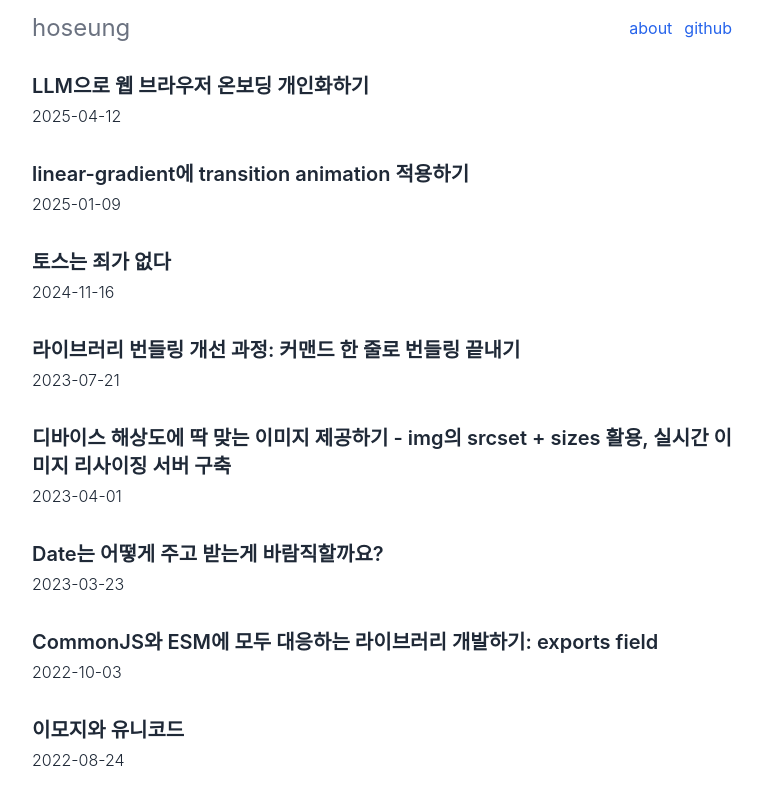
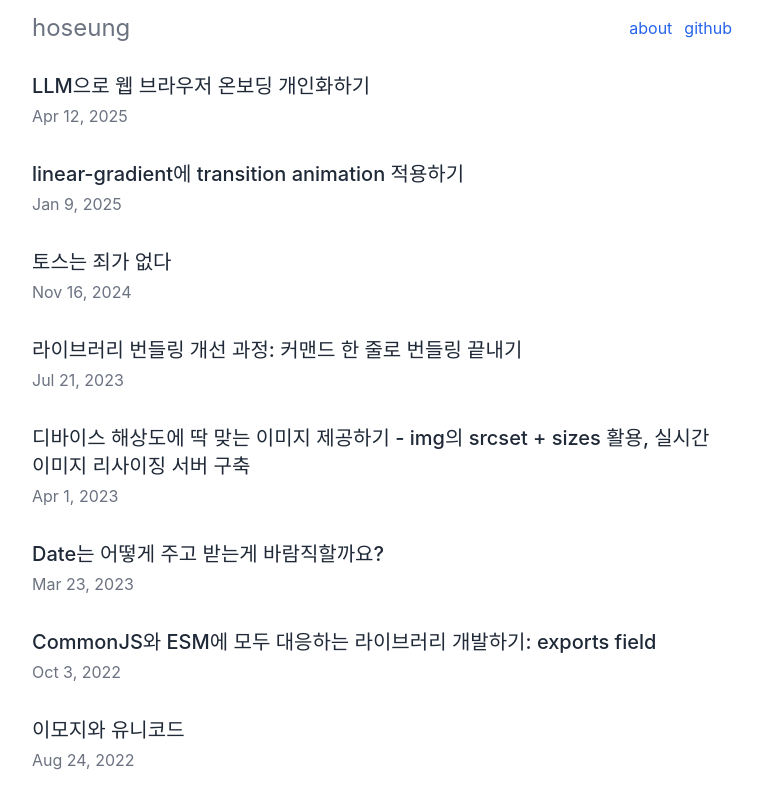
Before and after one commit to hoseungme/blog.hoseung.me, a Next.js app: page / in a window 1280 px wide. Shown: the top 800 px of the page, without its empty margins (258-1021 px from the left). Built offline with nearby package versions, Linux system fonts and the light colour scheme; a web font is replaced by a local one.

Commit message:
fix font

```diff
--- a/src/app/content/Page.tsx
+++ b/src/app/content/Page.tsx
@@ -15,8 +15,8 @@ export function Page({ initialPosts }: { initialPosts: PostSummary[] }) {
       {postsQuery.data.map((post) => (
         <li key={post.id} className="py-4">
           <Link href={`/${post.id}`}>
-            <h2 className="text-xl mb-1 font-semibold">{post.title}</h2>
-            <p className="font-light">{formatUTC(post.publishedAt, "yyyy-MM-dd")}</p>
+            <h2 className="text-xl mb-1 font-medium">{post.title}</h2>
+            <p className="text-gray-500">{formatUTC(post.publishedAt, "PP")}</p>
           </Link>
         </li>
       ))}
@@ -24,10 +24,10 @@ export function Page({ initialPosts }: { initialPosts: PostSummary[] }) {
         Array.from({ length: 10 }).map((_, index) => (
           <li key={index} className="py-4">
             <div
-              className="mb-1 bg-gray-700 animate-pulse rounded-lg"
+              className="mb-1 bg-gray-200 animate-pulse rounded-lg"
               style={{ maxWidth: 300, width: "100%", height: 28 }}
             />
-            <div className="bg-gray-700 animate-pulse rounded-lg" style={{ maxWidth: 87, width: "100%", height: 24 }} />
+            <div className="bg-gray-200 animate-pulse rounded-lg" style={{ maxWidth: 87, width: "100%", height: 24 }} />
           </li>
         ))}
       {postsQuery.hasNext && (
```
